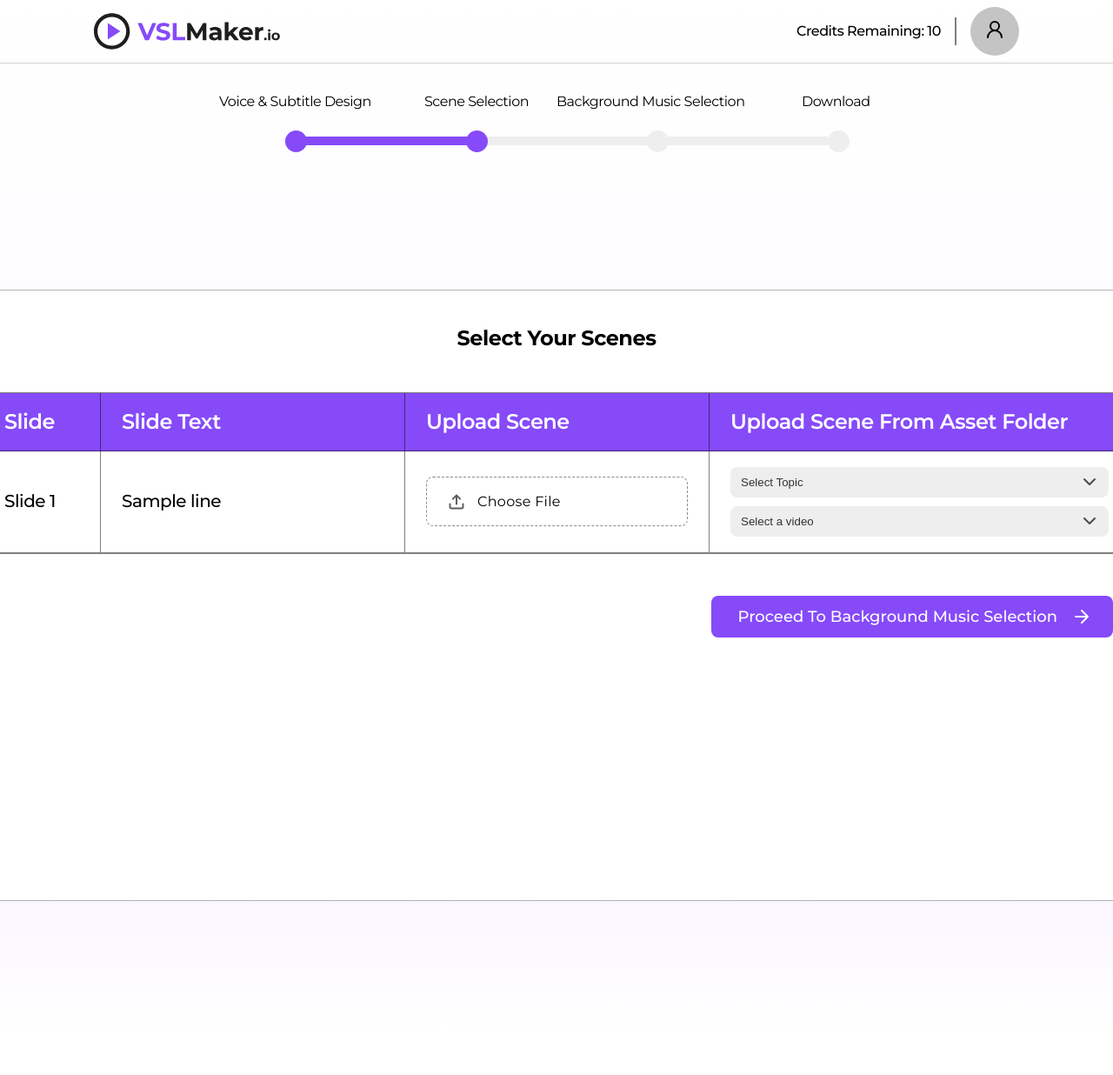
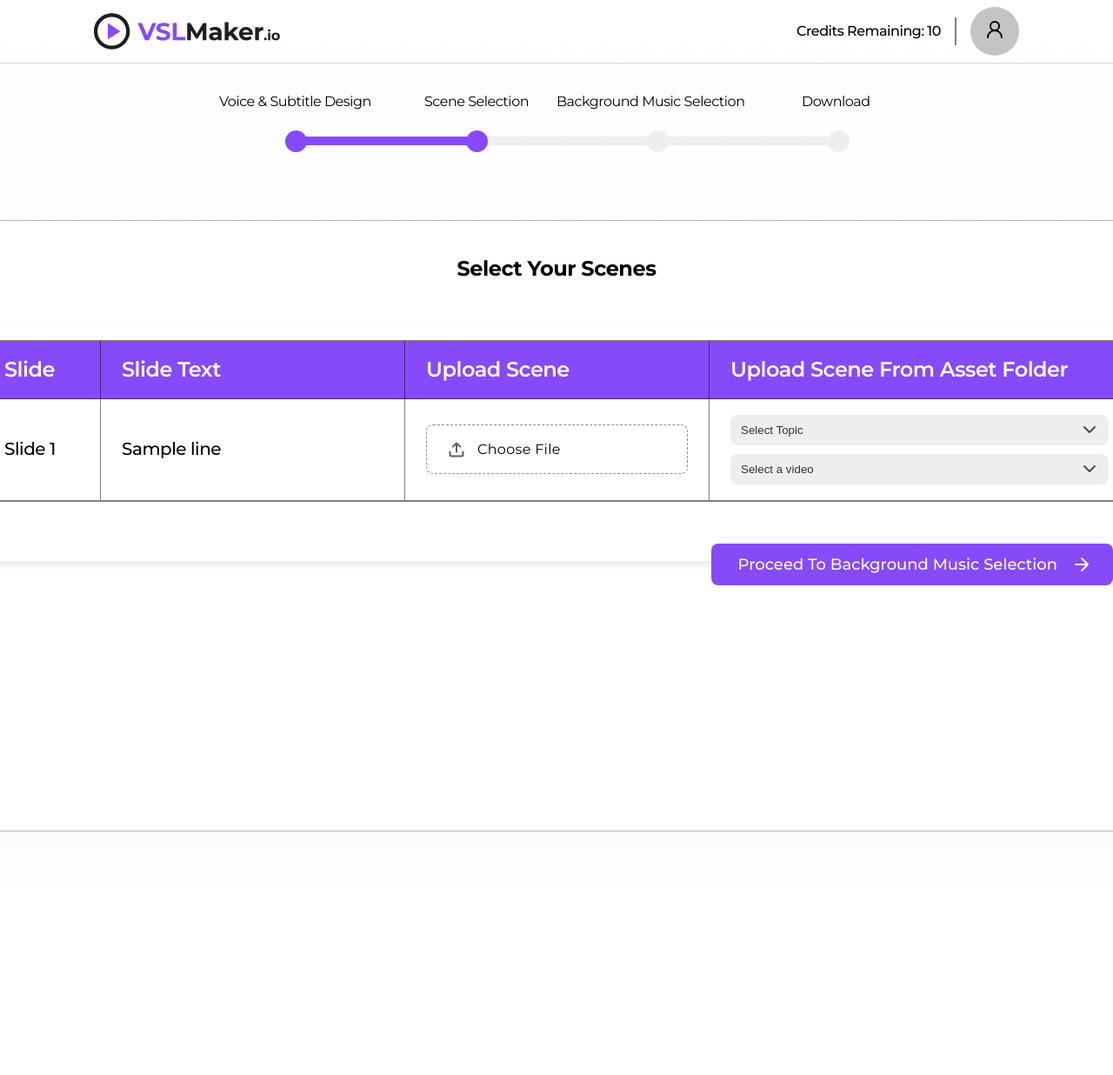
Before and after one commit to ubongpr7/vlc_maker, a Django app: template templates/vlc/frontend/VLSMaker/sceneselection/index.html in a window 1280 px wide; the page is wider, and only the part inside the window is pictured. Shown: that part at 87% size. After the commit the page ends 956 px from the top of that part, so only its background shows below. Run offline with Django 4.2, Linux system fonts and the light colour scheme; tables that the repository leaves empty hold one stand-in row (values such as "Sample post"); the template is opened without the code that fills it: values that come from a table or form of the project are taken from there, most other values are stand-ins (such as "Sample title", 1, 10 or a date in 2020).

Commit message:
Update index.html

```diff
--- a/templates/vlc/frontend/VLSMaker/sceneselection/index.html
+++ b/templates/vlc/frontend/VLSMaker/sceneselection/index.html
@@ -10,7 +10,19 @@
     <title>Scene Selection</title>
     <link rel="stylesheet" href="{% static 'sceneselection/style.css'%}">
     <script src="{% static 'sceneselection/script.js'%}"></script>
+<style>
+    #card {
+  width: 100%;
+  height: auto; /* Height will adjust based on content */
+  background-color: #fff;
+  padding: 20px; /* Space between the content and borders */
+  margin: 20px auto; /* Even margin around the card */
+  border-radius: 8px; /* Rounded corners */
+  box-shadow: 0 4px 8px rgba(0, 0, 0, 0.1); /* Elevation effect */
+  box-sizing: border-box; /* Ensures padding is included in the total width/height */
+}
 
+</style>
 </head>
 <body style="position: relative; overflow-x: hidden;">
     <div class="bg"></div>
@@ -86,7 +98,6 @@
                             <div style="position: absolute; top: -50px; left: 594px;">Download</div>
                         </div>
                     </div>
-                    <div style="padding:30px 30px; margin:50px 50px">
 
                     <form method="POST" action="." enctype="multipart/form-data">
                         {% csrf_token %}
@@ -98,6 +109,7 @@
                                 </span>
                             </div>
                             <!-- <form method="POST" action="/process" enctype="multipart/form-data"> -->
+                        <div id="card">
 
                                 <div class="grid-container">
                                     <div class="grid-items">
@@ -177,9 +189,9 @@
 
                             </div>
                         </div>
+                    </div>
 
                     </form>
-                    </div>
 
         <script>
             function fetchVideoClips(categoryId, counter) {
```
